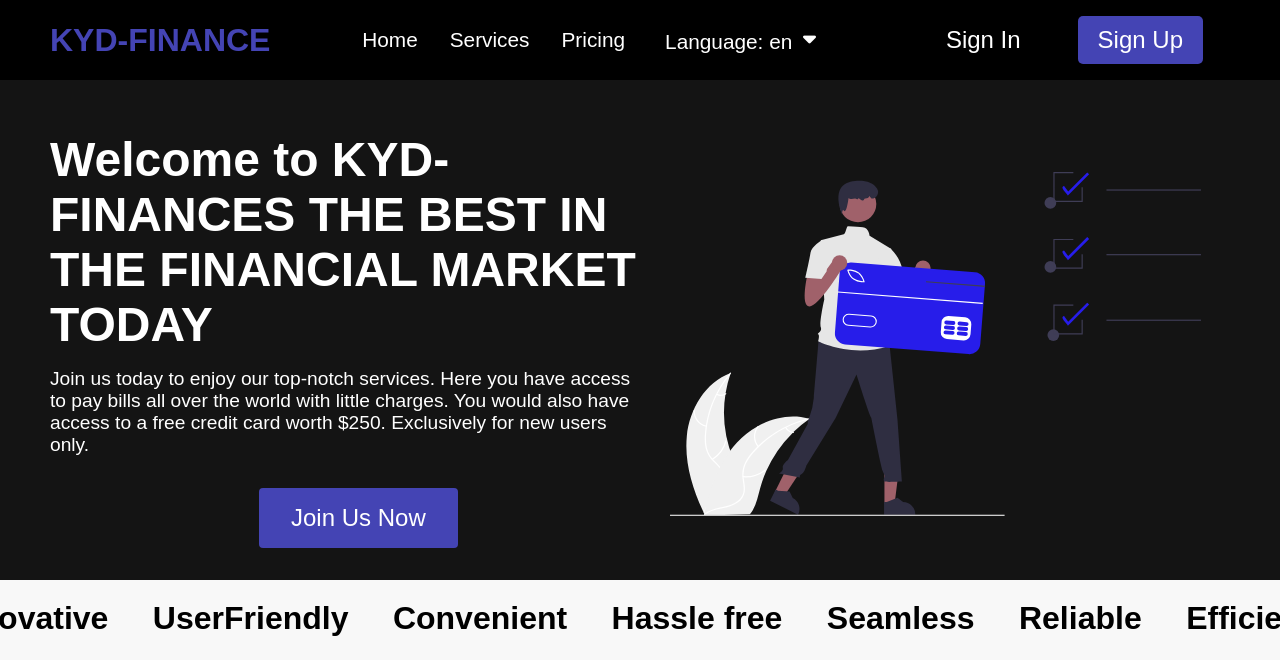
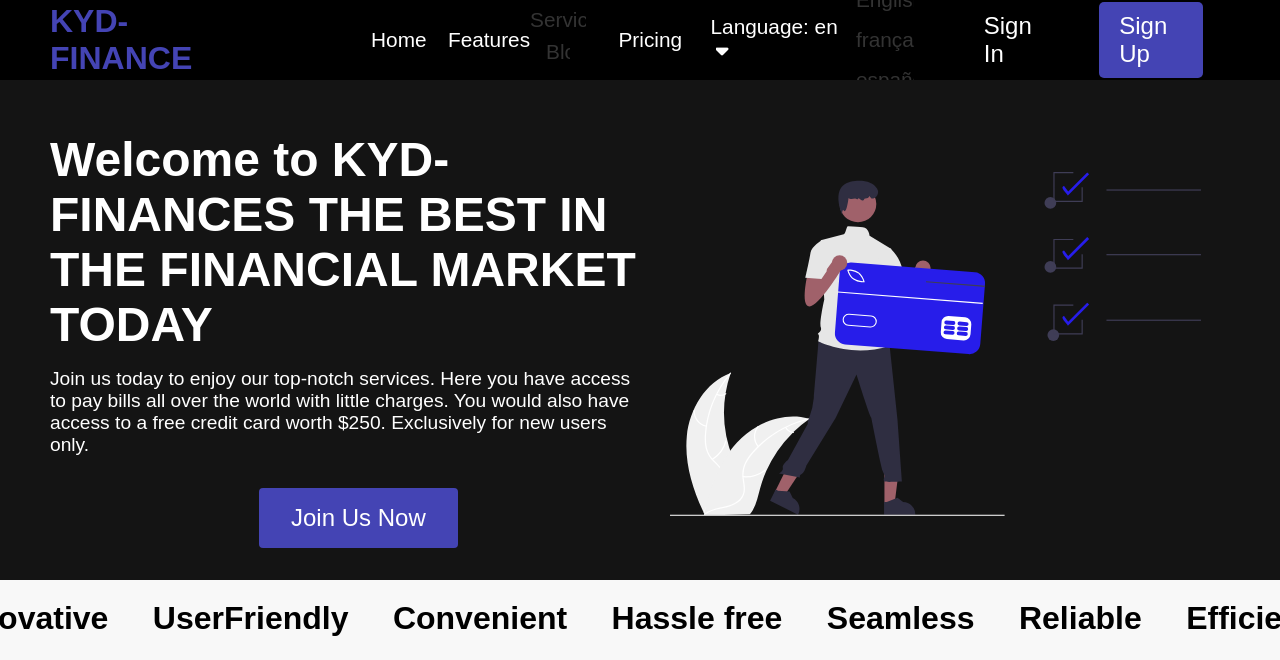
Before and after one commit to kydallaboutlearning/kydfinance, a Django app: page /en/ in a window 1280 px wide. Shown: the top 660 px of the page. Run offline with Django 5.2, Linux system fonts and the light colour scheme; some libraries are stand-ins or nearby versions.

Commit message:
Chore:(html):  Added the html code fo the features and blog

```diff
--- a/template/base.html
+++ b/template/base.html
@@ -24,19 +24,32 @@
     <nav class="navbar" role="navigation" aria-label="{% trans 'Main Navigation' %}">
       <div class="navbar__container">
         <a href="/" class="navbar-logo"> {% trans "KYD-FINANCE" %} </a>
-
+        .navbar__menu
         <ul class="navbar__menu">
           <li class="navbar__item">
             <a href="/" class="navbar__links">{% trans "Home" %}</a>
           </li>
           <li class="navbar__item">
-            <a href="/" class="navbar__links">{% trans "Services" %}</a>
+            <div class="navbar__links services">{% trans "Features" %}
+              <ul class="services__dropdown">
+                  <li class="service__list">
+                    <a class="language__link" href="/">
+                  Services
+                    </a>
+                  </li>
+                  <li class="language__list">
+                    <a class="language__link" href="/">
+                  Blog
+                    </a>
+                  </li>
+          </ul>
+            </div>
           </li>
           <li class="navbar__item">
             <a href="/" class="navbar__links">{% trans "Pricing" %}</a>
           </li>
 
-          <li class="navbar__item">
+          <li class="navbar__item dn">
             <div class="navbar__links language">
               <p>
                 Language: {% if LANGUAGE_CODE %}
@@ -45,7 +58,7 @@
                 <i class="fa-solid fa-caret-down"></i>
               </p>
 
-                <ul class="languages__dropdown">
+                <ul class="languages dropdown">
                     {% for language in languages %}
                       <li class="language__list">
                         <a class="language__link" href="/{{ language.code }}/">
@@ -56,8 +69,8 @@
               </ul>
             </div>
           </li>
-          <li class="navbar__btn mobile">
-            <a href="/signup.html" class="navbar__links log">{% trans "Sign In" %}</a>
+          <li class="navbar__btn mobile log">
+            <a href="/signup.html" class="navbar__links ">{% trans "Sign In" %}</a>
           </li>
 
           <li class="navbar__btn mobile">
```
